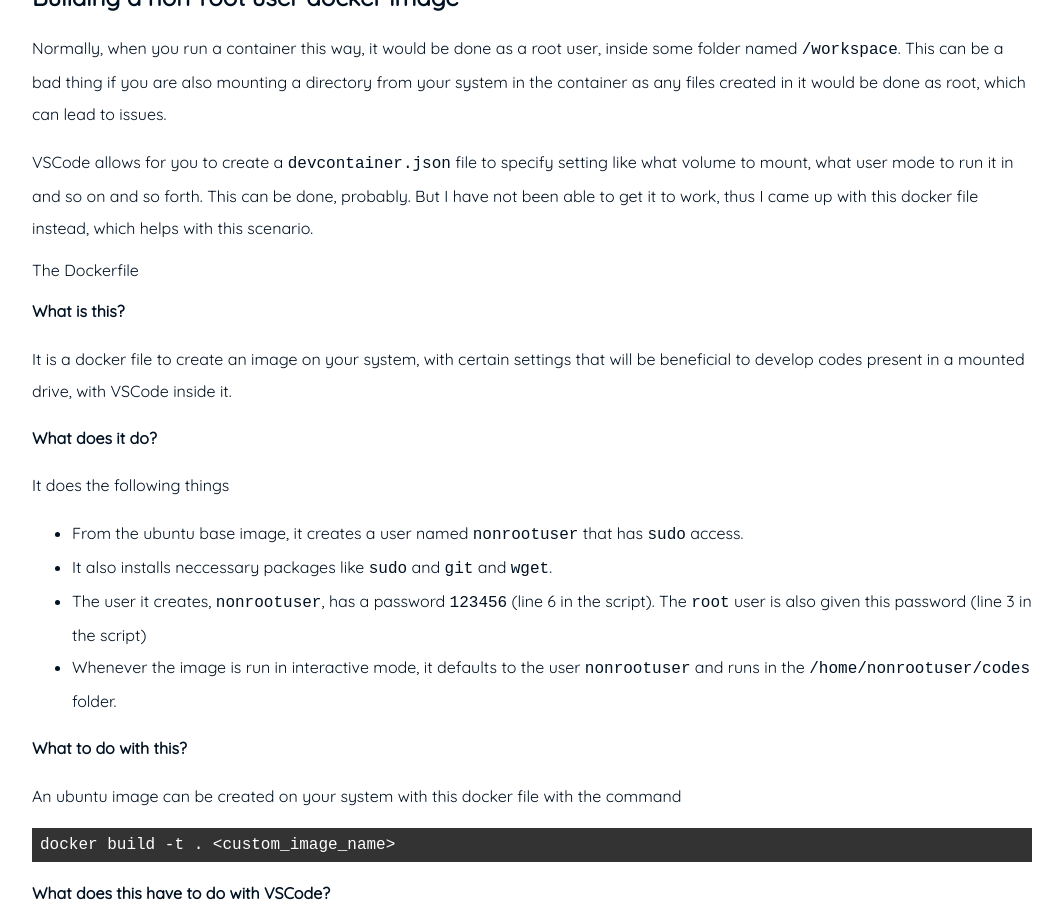
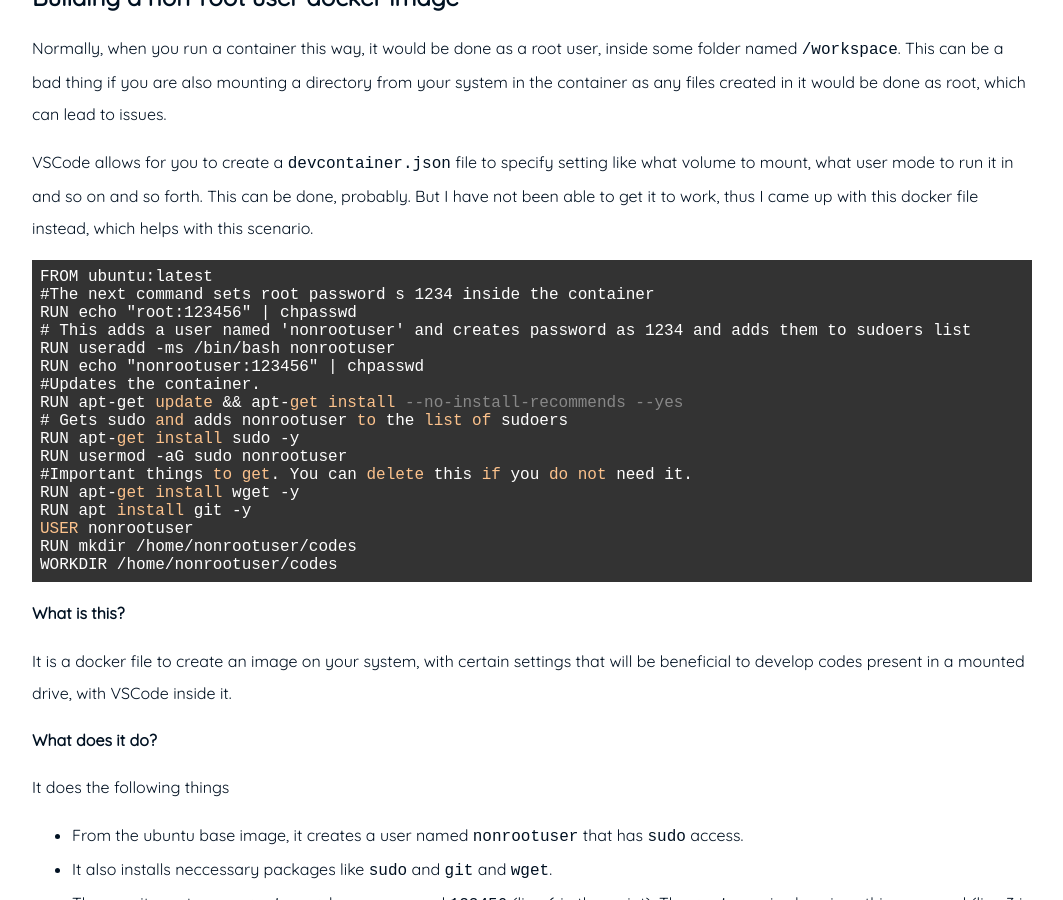
Before and after one commit to sawansinghmahara/sawansinghmahara.github.io, a Jekyll site: the page built from _posts/2021-06-02-Docker_uses.md, in a window 1280 px wide and 900 px high, scrolled down 3788 px. Shown: the whole window, without its empty margins (108-1171 px from the left). Built offline with Jekyll 4.4.1, drawn with Linux system fonts in a browser that asks for light colours.

Commit message:
Reverted Details

````diff
--- a/_posts/2021-06-02-Docker_uses.md
+++ b/_posts/2021-06-02-Docker_uses.md
@@ -161,8 +161,6 @@ Normally, when you run a container this way, it would be done as a root user, in
 
 VSCode allows for you to create a `devcontainer.json` file to specify setting like what volume to mount, what user mode to run it in and so on and so forth. This can be done, probably. But I have not been able to get it to work, thus I came up with this docker file instead, which helps with this scenario.
 
-<details>
-  <summary>The Dockerfile</summary>
 
 ```dockerfile
 FROM ubuntu:latest
@@ -183,7 +181,6 @@ USER nonrootuser
 RUN mkdir /home/nonrootuser/codes
 WORKDIR /home/nonrootuser/codes
 ```
-</details>
 
 #### What is this?
 
````
